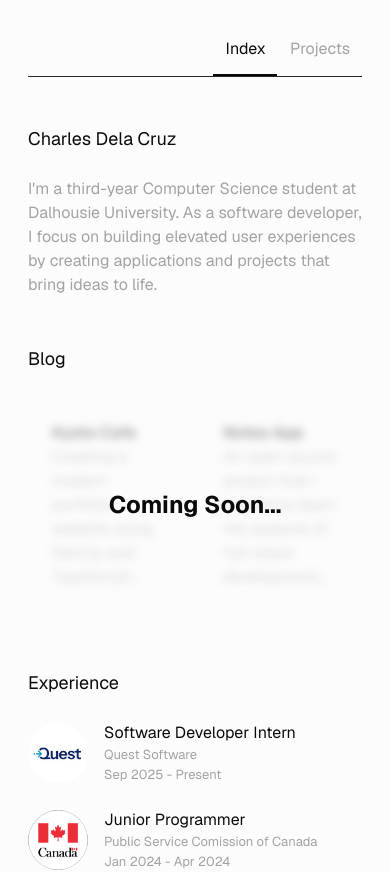
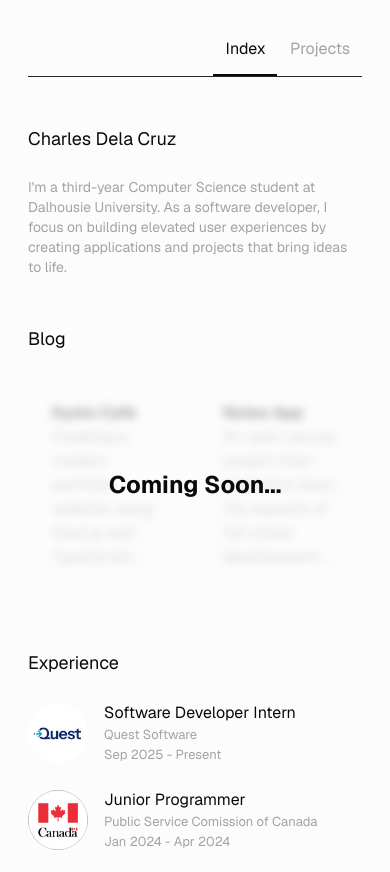
Before and after one commit to cdemzy/portfolio, a Next.js app: page / in a window 390 px wide. Shown: the top 872 px of the page. Built offline with nearby package versions, Linux system fonts and the light colour scheme.

Commit message:
style: update Intro component for responsive text sizing

```diff
--- a/app/components/Intro.tsx
+++ b/app/components/Intro.tsx
@@ -5,7 +5,7 @@ export default function Intro() {
     <section className="index-section" id="Intro">
       <h1>Charles Dela Cruz</h1>
       <article className="text-secondary-foreground dark:text-foreground-dark">
-        <p className="textbase">
+        <p className="text-sm sm:text-base">
           I&apos;m a third-year Computer Science student at Dalhousie University.
           As a software developer, I focus on building elevated user experiences by creating applications and projects that bring ideas to life.
         </p>
```
